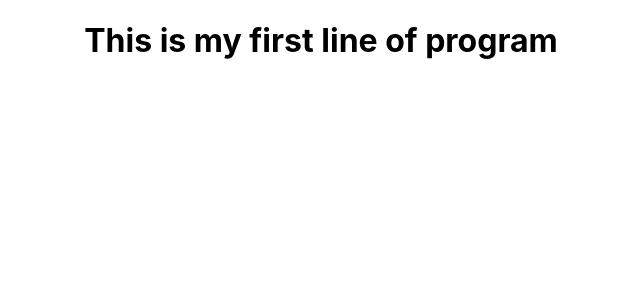
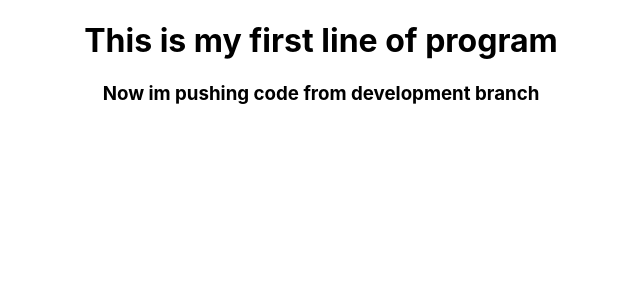
Before and after one commit to shakilkhanSAU/yam-yam-restaurent, a React (Create React App) app: page / in a window 1280 px wide. Shown: the top 300 px of the page, without its empty margins (319-959 px from the left). Built offline with nearby package versions, Linux system fonts and the light colour scheme.

Commit message:
from development branch

```diff
--- a/src/App.js
+++ b/src/App.js
@@ -4,6 +4,7 @@ function App() {
   return (
     <div className="App">
       <h1>This is my first line of program</h1>
+      <h3>Now im pushing code from development branch</h3>
     </div>
   );
 }
```
